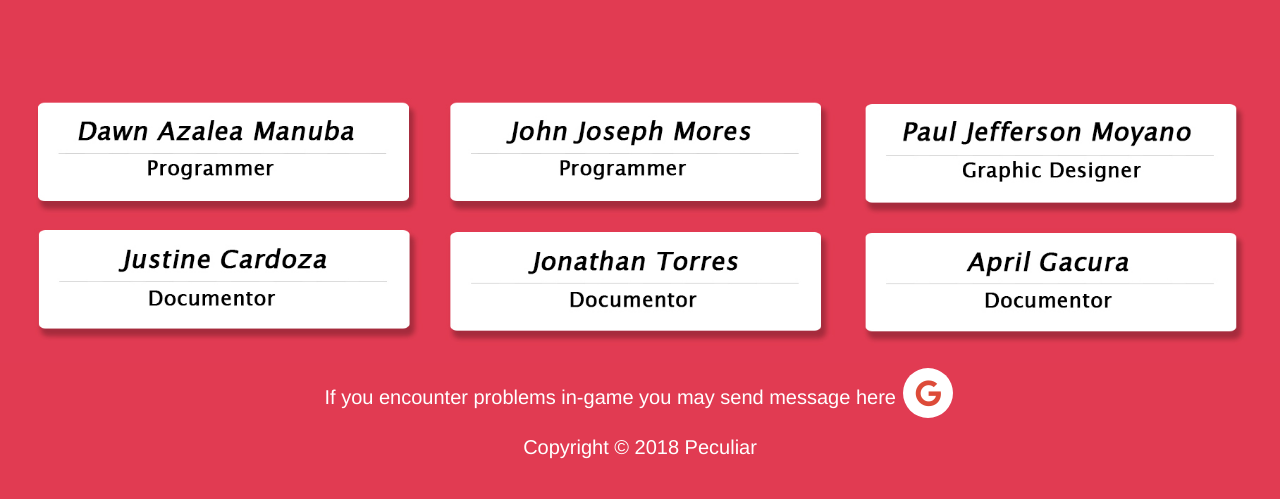
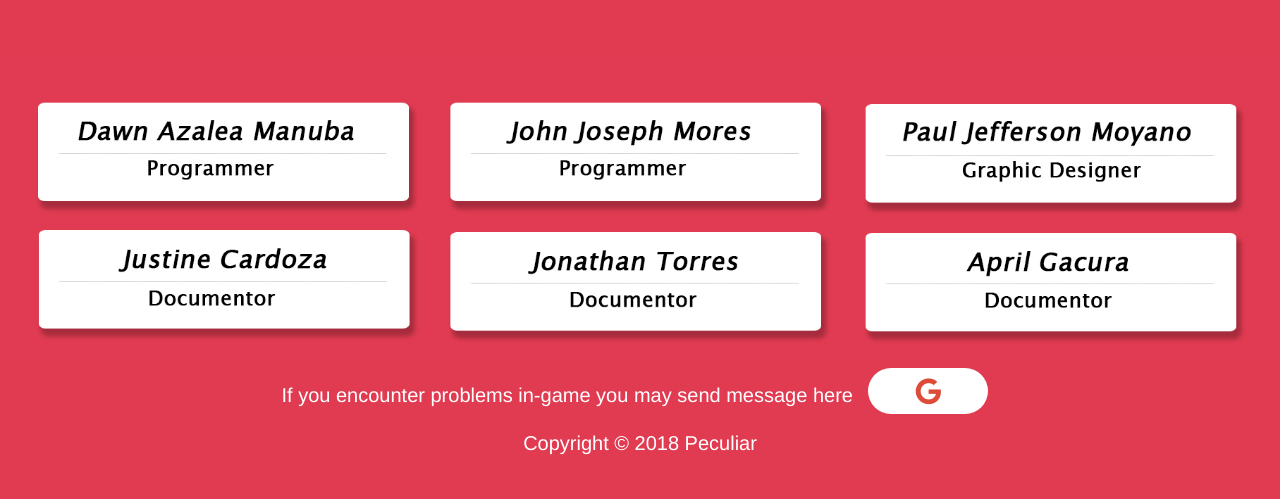
Before and after one commit to stixguy/thesispeculiar, a PHP site: page / in a window 1280 px wide. Shown: the part 1201-1700 px from the top of the page. Run offline with PHP 8.4, Linux system fonts and the light colour scheme.

Commit message:
Update index.php

```diff
--- a/index.php
+++ b/index.php
@@ -260,13 +260,13 @@ margin-top: 1px;
 }
 
 .fa {
-  padding: 10px;
+   padding: 8px;
   font-size: 30px;
-  width: 50px;
+  width: 120px;
   text-align: center;
   text-decoration: none;
-  margin: 5px 2px;
-  border-radius: 50%;
+  margin: 5px 10px;
+  border-radius: 32px;
 }
 
 .fa:hover {
```
